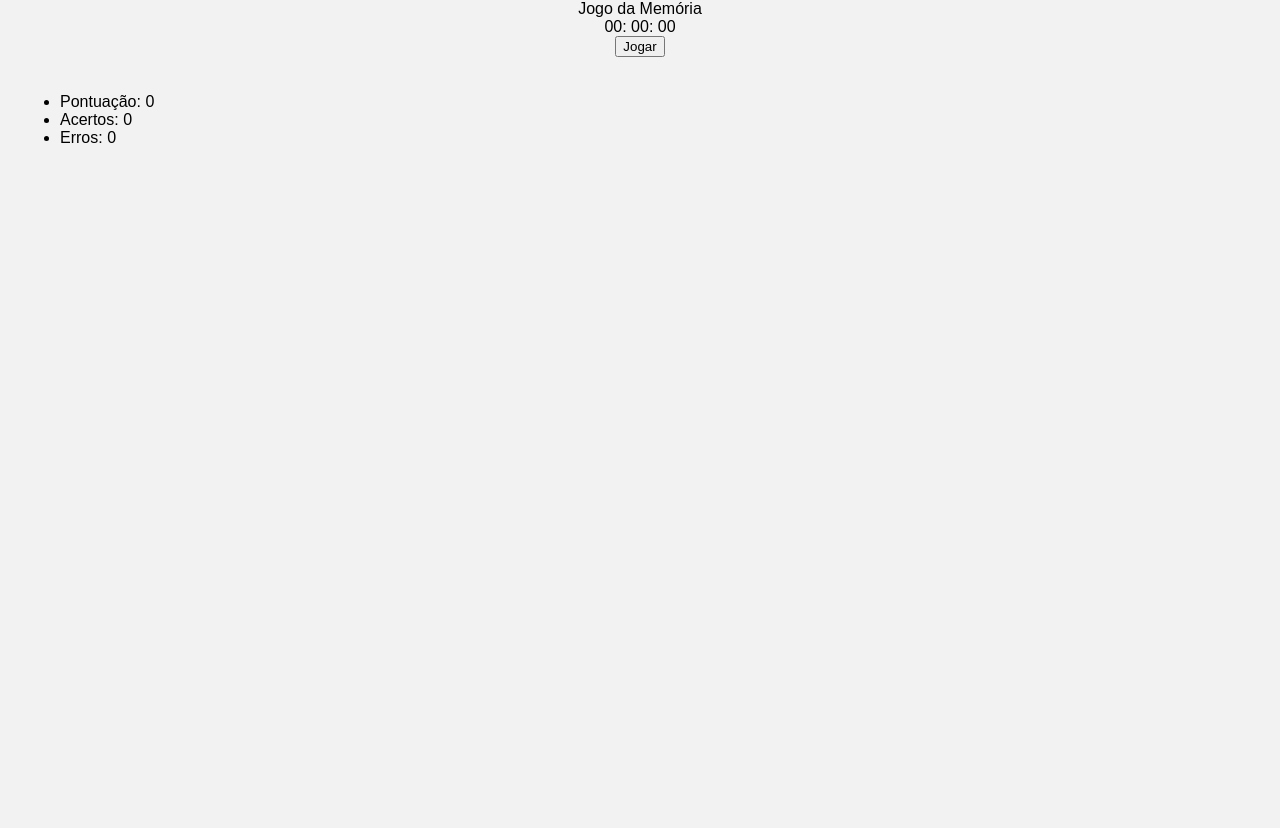
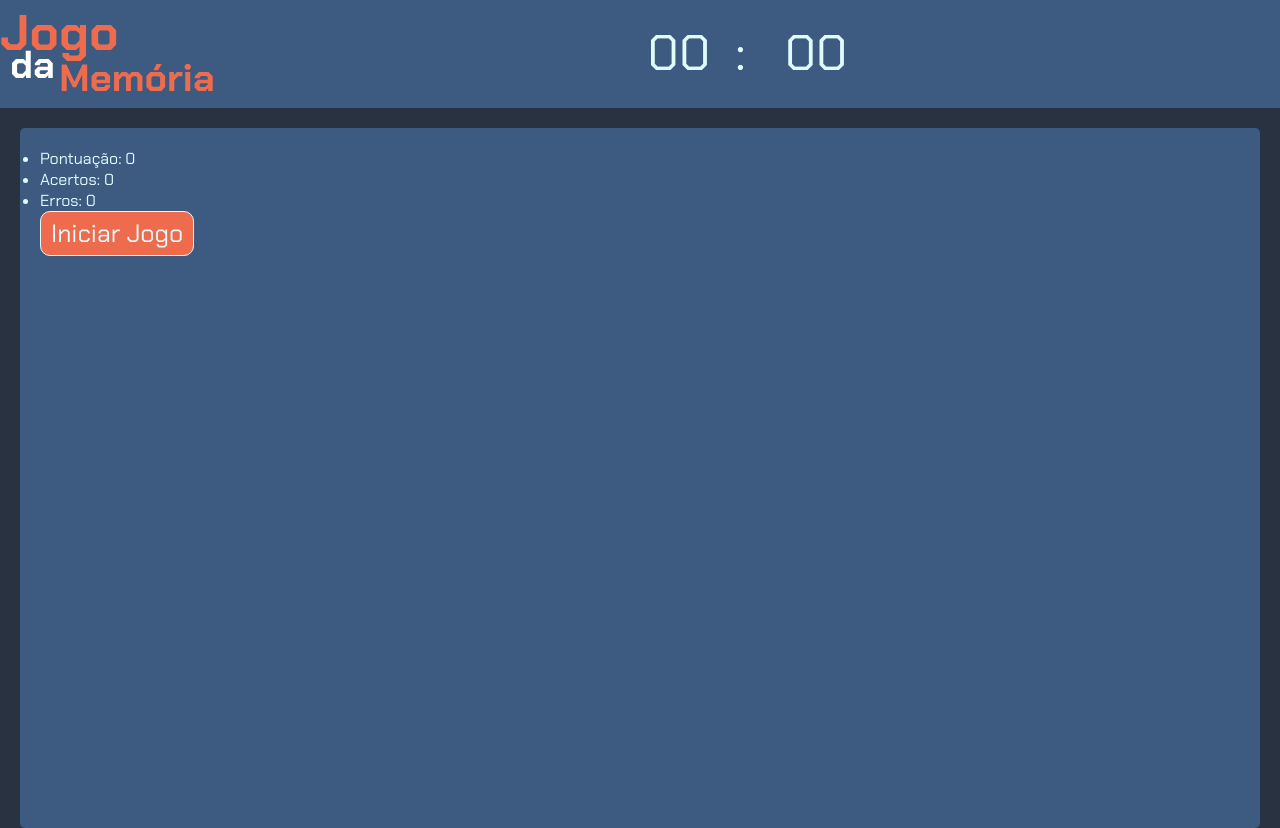
Before and after one commit to arieljunior/jogo-da-memoria, a plain HTML site: page index.html in a window 1280 px wide. Before the commit the page ends 800 px from the top, so only its background shows below. Drawn offline with Linux system fonts and the light colour scheme.

Commit message:
alterações q n lembro

```diff
--- a/css/index.css
+++ b/css/index.css
@@ -1,48 +1,82 @@
-body{
-  font-family: 'Exo', sans-serif;
-  background-color: #f2f2f2;
+* {
 	margin: 0;
 	padding: 0;
+	box-sizing: border-box;
+}
+:root {
+	--main-color: #3d5a80;
+	--main-color-light: #98c1d9;
+	--secondary-color: #ee6c4d;
+	--secondary-color-hover: #b4563e;
+	--light-color: #e0fbfc;
+	--dark-color: #293241;
+}
+body {
+	font-family: "Chakra Petch";
+	color: var(--light-color);
+	background-color: var(--dark-color);
+	height: 100vh;
 }
 
-header > div {
-  text-align: center;
+button {
+	font-family: "Chakra Petch";
+}
+
+header {
+	background-color: var(--main-color);
+	display: grid;
+	grid-template-columns: auto 1fr;
+}
+
+.timer-container {
+	padding-top: 20px;
+	font-size: 50px;
+	gap: 25px;
+    display: grid;
+    grid-template-columns: 1fr 1fr 1fr;
+	margin: 0 auto;
+	width: 200px;
+}
+
+#millisecond {
+	font-size: 25px;
+	display: contents;
 }
 
 .container-main {
 	display: grid;
 	grid-template-columns: 1fr 4fr;
 	margin: 20px;
+	height: calc(100% - 100px);
+	background-color: var(--main-color);
+	border-radius: 5px;
+	padding: 20px;
+}
+
+.btn {
+	padding: 5px 10px;
+	font-size: 25px;
+	border-radius: 10px;
+	color: var(--light-color);
+	background-color: var(--secondary-color);
+	border-color: var(--light-color);
+	border-width: 1px;
+	border-style: solid;
+  cursor: pointer;
+}
+
+.btn:hover {
+	background-color: var(--secondary-color-hover);
+}
+
+.btn:disabled {
+  opacity: 0.3;
+  cursor: not-allowed;
+  pointer-events: none;
 }
 
 .container-board {
 	padding: 20px 25px;
-}
-
-.table {
-  border-collapse: collapse;
-  width: 100%;
-}
-
-.table td, .table th {
-  border: 1px solid #ddd;
-  padding: 8px;
-}
-
-.table tr:nth-child(even){
-  background-color: #f2f2f2;
-}
-
-.table tr:hover {
-  background-color: #ddd;
-}
-
-.table th {
-  padding-top: 12px;
-  padding-bottom: 12px;
-  text-align: left;
-  background-color: #04AA6D;
-  color: white;
 }
 
 .board-game {
@@ -50,13 +84,13 @@ header > div {
 	grid-template-columns: 0fr 0fr 0fr 0fr;
 	gap: 10px;
 	justify-content: center;
+	height: calc(100vh - 160px);
 }
-
 
 .card {
 	width: 150px;
 	height: 130px;
 }
 .card-back {
-  background-image: url('../img/card-back.png');
+	background-image: url("../img/card-back.png");
 }
--- a/index.html
+++ b/index.html
@@ -4,35 +4,33 @@
 <head>
   <meta charset="utf-8">
   <link rel="stylesheet" href="css/index.css">
-
+  <link href='https://fonts.googleapis.com/css?family=Chakra Petch' rel='stylesheet'>
   <title>Jogo da Memória</title>
 </head>
 
 <body>
   <header>
-    <div>
-      <span>Jogo</span>
-      <span>da</span>
-      <span>Memória</span>
+    <div class="logo">
+      <img src="./img/Logo.svg" class="logo" alt="logo" title="Jogo da memória"/>
     </div>
     <div class="timer-container">
-      <span class="timer" id="minute">00:</span>
-      <span class="timer" id="second">00:</span>
-      <span class="timer" id="millisecond">00</span>
-    </div>
-    <div>
-      <button type="button" id="btn-start-game" class="">
-        Jogar
-      </button>
+      <span class="timer" id="minute">00</span>
+      <span class="timer">:</span>
+      <span class="timer" id="second">00</span>
     </div>
   </header>
   <main class="container-main">
-    <section>
-      <ul>
-        <li>Pontuação: <span id="points">0</span></li>
-        <li>Acertos: <span id="hits">0</span></li>
-        <li>Erros: <span id="errors">0</span></li>
-      </ul>
+    <section class="">
+      <div>
+        <ul>
+          <li>Pontuação: <span id="points">0</span></li>
+          <li>Acertos: <span id="hits">0</span></li>
+          <li>Erros: <span id="errors">0</span></li>
+        </ul>
+      </div>
+      <div>
+        <button type="button" id="btn-start-game" class="btn">Iniciar Jogo</button>
+      </div>
     </section>
 
     <section class="container-board">
--- a/js/game.js
+++ b/js/game.js
@@ -1,8 +1,10 @@
 const buttonStartGameElement = document.querySelector("#btn-start-game");
+// const buttonRestartGameElement = document.querySelector("#btn-restart-game");
 const boardGameElement = document.querySelector("#board");
 const pointsElement = document.querySelector("#points");
 const hitsElement = document.querySelector("#hits");
 const errorsElement = document.querySelector("#errors");
+// const infoElement = document.querySelector("#info");
 
 let historyIndexsMatcheds = [];
 const indexesCompare = [1, 2, 3, 4, 5, 6, 7, 8, 1, 2, 3, 4, 5, 6, 7, 8];
@@ -18,9 +20,9 @@ const shuffleCards = () => {
 };
 
 const handleClickCard = (element, index) => {
+  if (blockBoard) return;
+
   if (historyIndexsMatcheds.indexOf(index) > -1) return;
-
-  if (blockBoard) return;
 
   if (!firstCard) {
     firstCard = { element, index };
@@ -63,7 +65,7 @@ const testCards = () => {
     secondCard = null;
 
     if (isFinishGame()) {
-      buttonStartGameElement.disabled = false;
+      // buttonRestartGameElement.style.display = 'block';
       pauseTimer();
       return;
     }
@@ -132,9 +134,11 @@ const resetGame = () => {
 }
 
 function startGame() {
-  buttonStartGameElement.disabled = true;
+  // infoElement.style.display = 'block';
+  buttonStartGameElement.setAttribute('disabled', 'true');
 
   if(isFinishGame()){
+    // buttonRestartGameElement.style.display = 'none';
     resetGame();
   }
 
--- a/js/timer.js
+++ b/js/timer.js
@@ -1,10 +1,8 @@
 const minuteElement = document.getElementById("minute");
 const secondElement = document.getElementById("second");
-const millisecondElement = document.getElementById("millisecond");
 
 let minute = 0;
 let second = 0;
-let millisecond = 0;
 
 let cron;
 
@@ -12,7 +10,7 @@ function startTimer() {
   pauseTimer();
   cron = setInterval(() => {
     timer();
-  }, 10);
+  }, 1000);
 }
 
 function pauseTimer() {
@@ -22,27 +20,17 @@ function pauseTimer() {
 function resetTimer() {
   minute = 0;
   second = 0;
-  millisecond = 0;
-  minuteElement.innerText = "00:";
-  secondElement.innerText = "00:";
-  millisecondElement.innerText = "00";
+  minuteElement.innerText = "00";
+  secondElement.innerText = "00";
 }
 
 function timer() {
-  if ((millisecond += 1) == 100) {
-    millisecond = 0;
-    second++;
-  }
-  if (second == 60) {
+  if ((second += 1) == 60) {
     second = 0;
     minute++;
   }
-  if (minute == 60) {
-    minute = 0;
-  }
   minuteElement.innerText = returnData(minute);
   secondElement.innerText = returnData(second);
-  millisecondElement.innerText = returnData(millisecond);
 }
 
 function returnData(input) {
```
Also changed, not shown: img/Logo.svg (added). Lines whose indentation alone changed are shown as unchanged.
